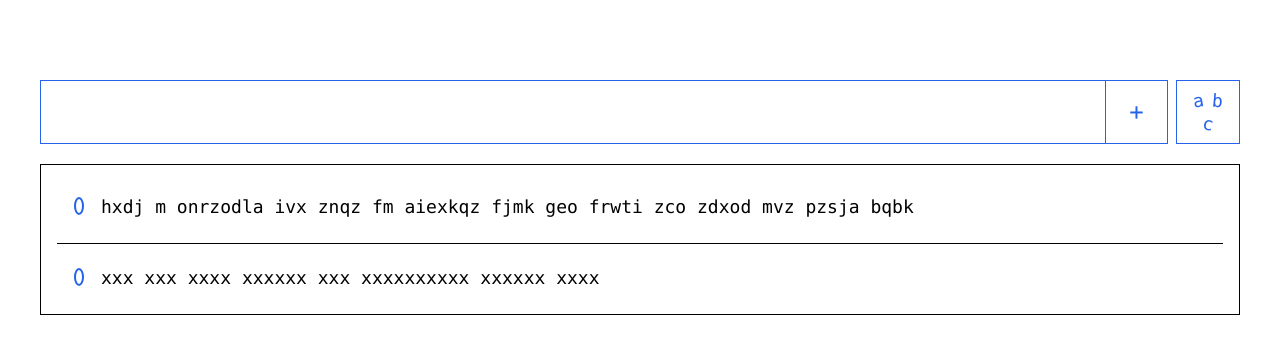
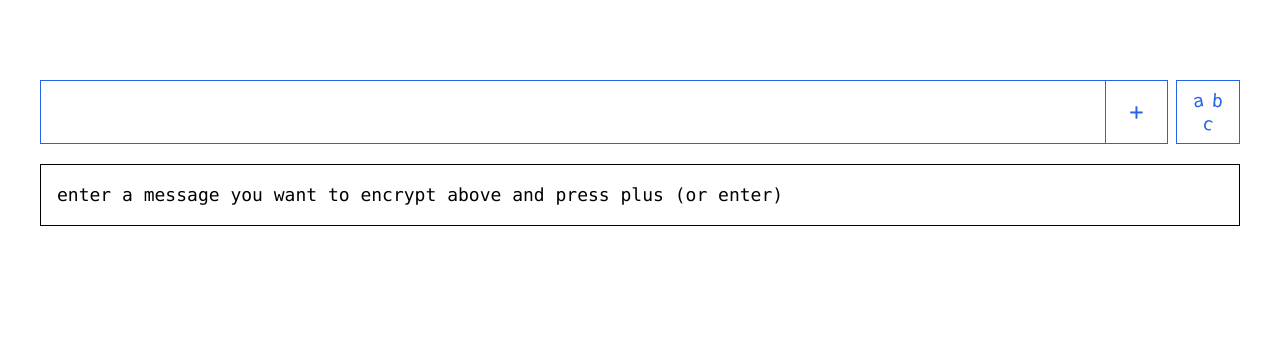
Before and after one commit to neo-teo/play, a SvelteKit app: page /cypher in a window 1280 px wide. Shown: the top 354 px of the page. Built offline with nearby package versions, Linux system fonts and the light colour scheme.

Commit message:
removing initial sentences

```diff
--- a/src/routes/cypher/+page.svelte
+++ b/src/routes/cypher/+page.svelte
@@ -6,18 +6,7 @@
 	import { encrypt } from './encryptionHelper';
 	import Sentences from './Sentences.svelte';
 
-	let sentences = [
-		{
-			id: Date.now(),
-			decrypted: 'type a sentence you want to encrypt into the input box above and click plus',
-			method: 'lowercase'
-		},
-		{
-			id: Date.now() + 1,
-			decrypted: 'you can also change the encryption method used',
-			method: 'x'
-		}
-	];
+	let sentences = [];
 
 	function addSentence(event) {
 		const { text, method } = event.detail;
--- a/src/routes/cypher/Sentences.svelte
+++ b/src/routes/cypher/Sentences.svelte
@@ -57,7 +57,10 @@
 	}
 </script>
 
-<div class="border border-black p-4 pb-2 flex flex-col gap-2">
+<div class="border border-black p-4 flex flex-col gap-2">
+	{#if sentences.length === 0}
+		enter a message you want to encrypt above and press plus (or enter)
+	{/if}
 	{#each sentences as sentence, i}
 		<button
 			class="group w-full text-left border-black p-3 flex items-start gap-3 hover:italic"
```
